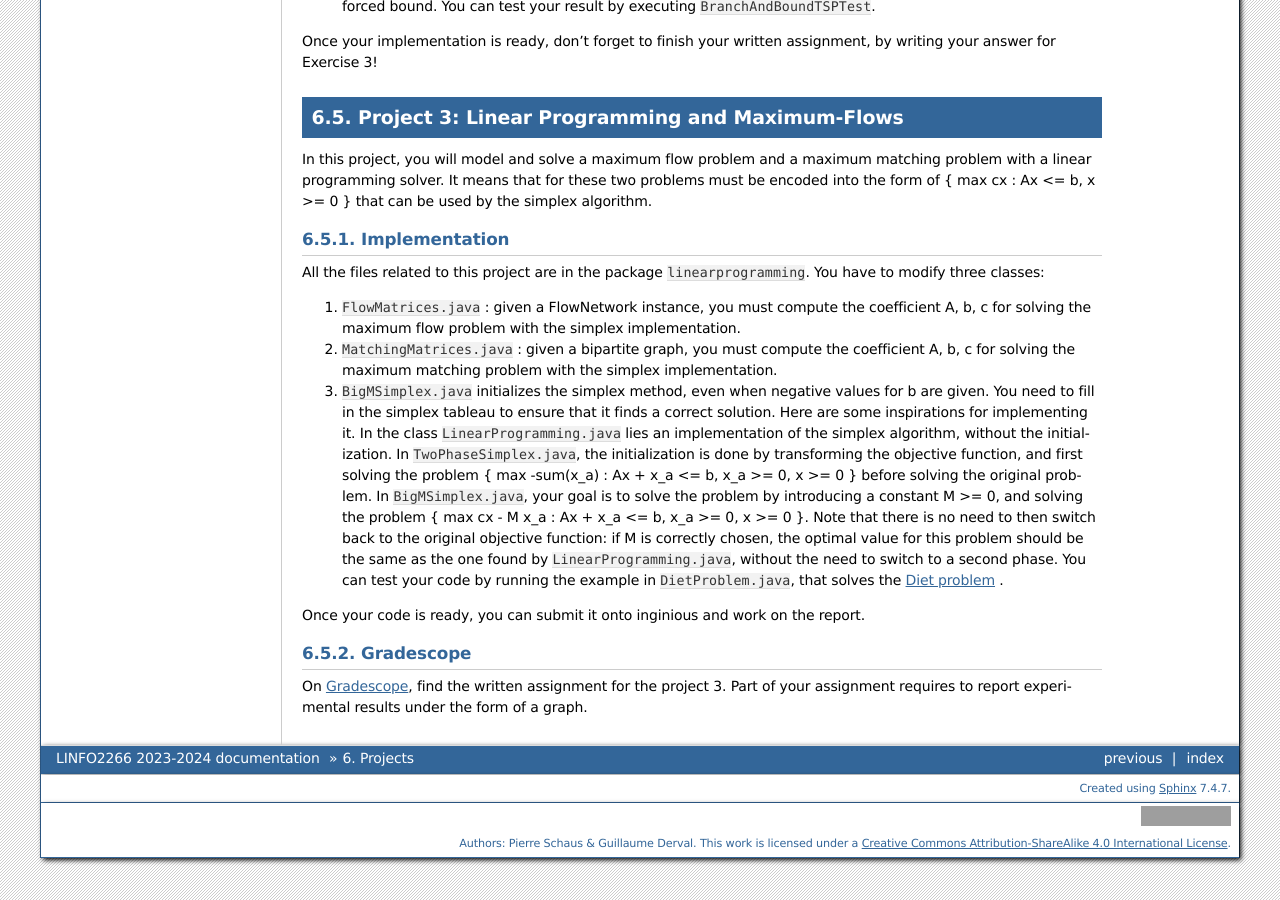
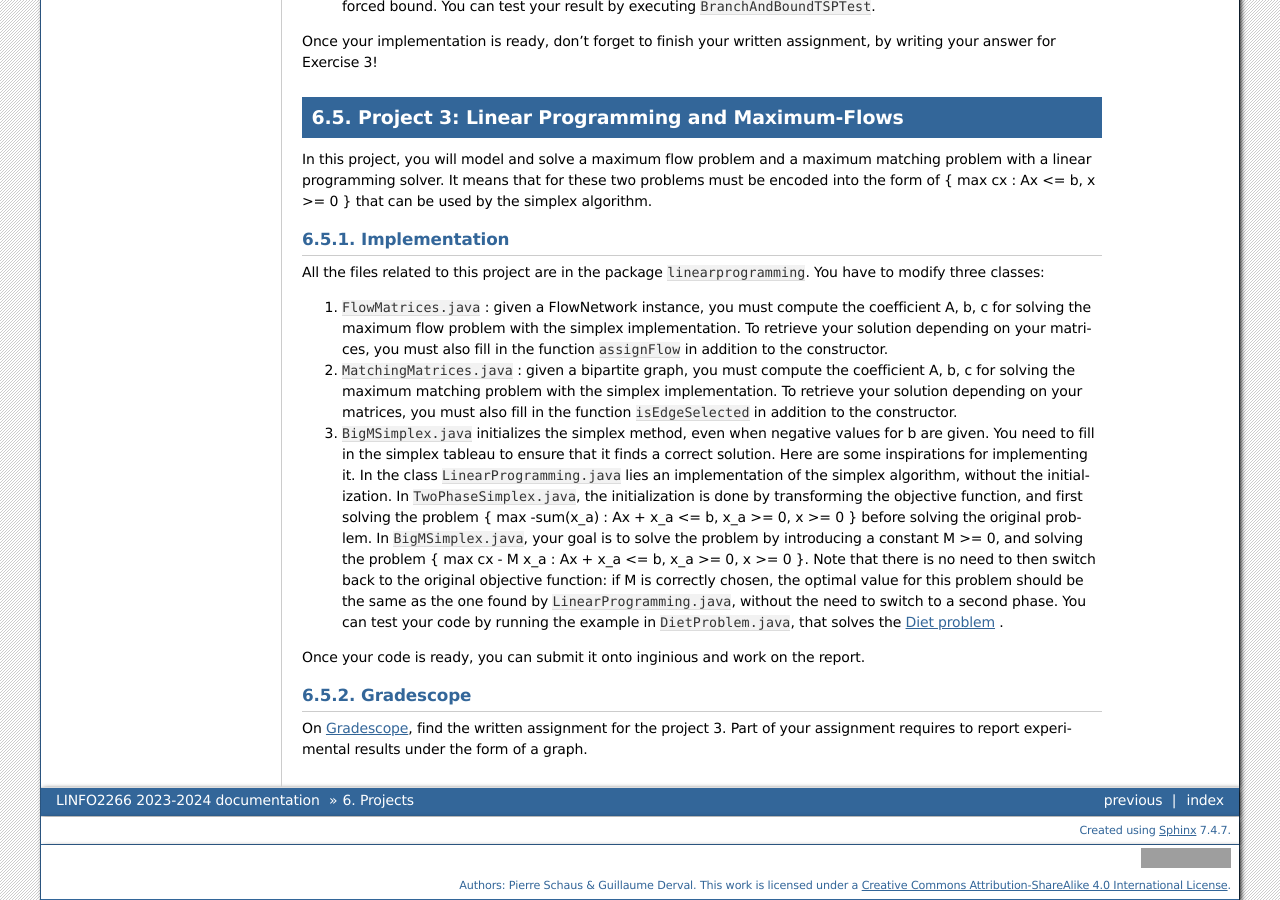
Before and after one commit to pschaus/linfo2266, a Sphinx documentation site: the page built from website/source/projects/index.rst, in a window 1280 px wide and 900 px high, scrolled down 2006 px. Built offline with Sphinx 7.4.7, drawn with Linux system fonts in a browser that asks for light colours; pages that are not in the unit, such as notebooks, are missing from menus; grey boxes are pictures that could not be loaded.

Commit message:
Update index.rst

```diff
--- a/website/source/projects/index.rst
+++ b/website/source/projects/index.rst
@@ -90,8 +90,8 @@ Implementation
 
 All the files related to this project are in the package ``linearprogramming``. You have to modify three classes:
 
-#. ``FlowMatrices.java`` : given a FlowNetwork instance, you must compute the coefficient A, b, c for solving the maximum flow problem with the simplex implementation.
-#. ``MatchingMatrices.java`` : given a bipartite graph, you must compute the coefficient A, b, c for solving the maximum matching problem with the simplex implementation.
+#. ``FlowMatrices.java`` : given a FlowNetwork instance, you must compute the coefficient A, b, c for solving the maximum flow problem with the simplex implementation. To retrieve your solution depending on your matrices, you must also fill in the function ``assignFlow`` in addition to the constructor.
+#. ``MatchingMatrices.java`` : given a bipartite graph, you must compute the coefficient A, b, c for solving the maximum matching problem with the simplex implementation. To retrieve your solution depending on your matrices, you must also fill in the function ``isEdgeSelected`` in addition to the constructor.
 #. ``BigMSimplex.java`` initializes the simplex method, even when negative values for b are given. You need to fill in the simplex tableau to ensure that it finds a correct solution. Here are some inspirations for implementing it. In the class ``LinearProgramming.java`` lies an implementation of the simplex algorithm, without the initialization. In ``TwoPhaseSimplex.java``, the initialization is done by transforming the objective function, and first solving the problem { max -sum(x_a) : Ax + x_a <= b, x_a >= 0, x >= 0 } before solving the original problem. In ``BigMSimplex.java``, your goal is to solve the problem by introducing a constant M >= 0, and solving the problem { max cx - M x_a : Ax + x_a <= b, x_a >= 0, x >= 0 }. Note that there is no need to then switch back to the original objective function: if M is correctly chosen, the optimal value for this problem should be the same as the one found by ``LinearProgramming.java``, without the need to switch to a second phase. You can test your code by running the example in ``DietProblem.java``, that solves the `Diet problem <https://en.wikipedia.org/wiki/Stigler_diet>`_ .
 
 Once your code is ready, you can submit it onto inginious and work on the report.
```
